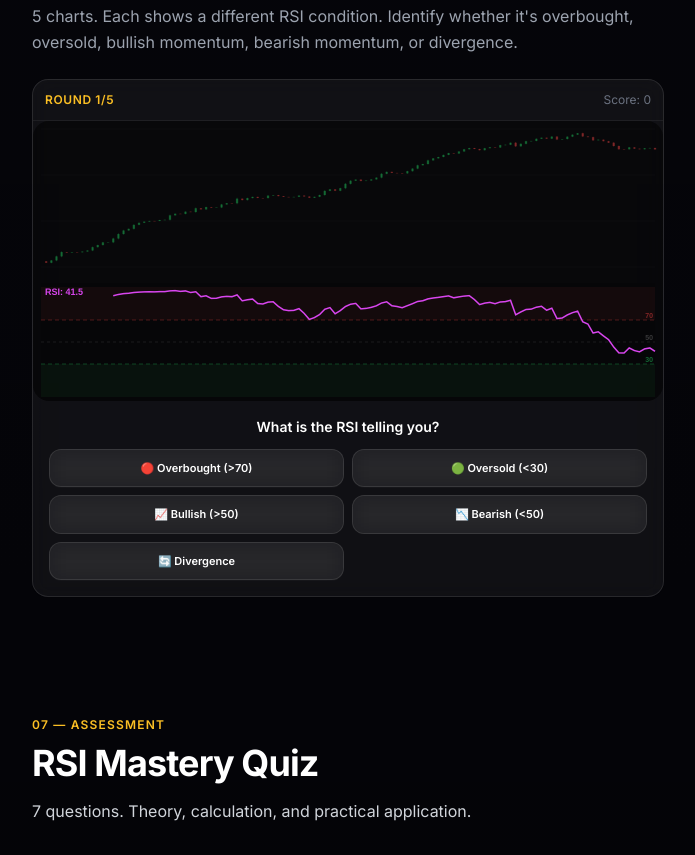
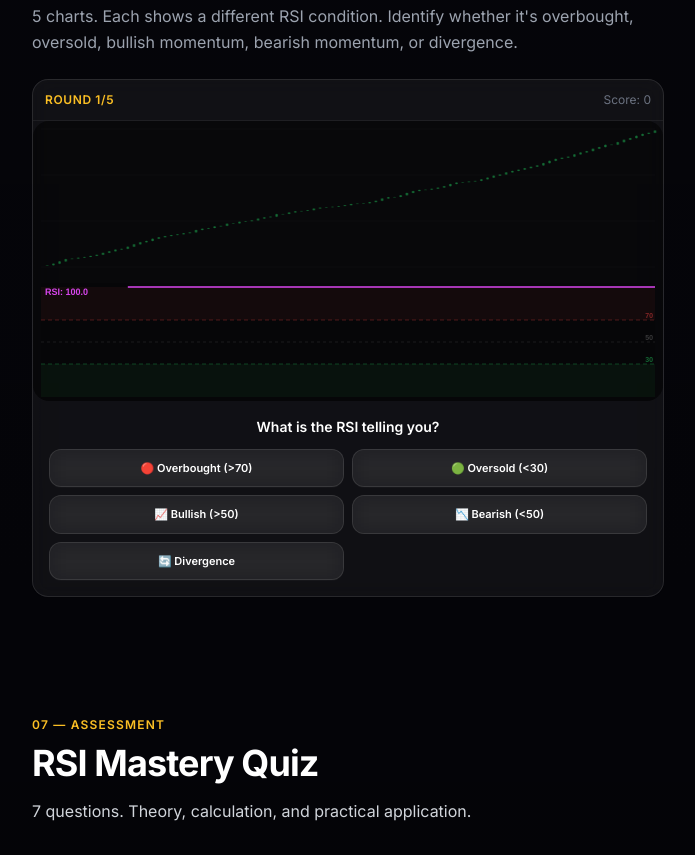
Before and after one commit to shezabs/interakktive-website, a Next.js app: page /academy/lesson/rsi in a window 1280 px wide. Shown: the part 4200-5055 px from the top of the page, without its empty margins (292-987 px from the left). Built offline with nearby package versions, Linux system fonts and the light colour scheme; no server answers.

Commit message:
fix: RSI game - manual advance, fixed price data for each scenario

```diff
--- a/app/academy/lesson/rsi/page.tsx
+++ b/app/academy/lesson/rsi/page.tsx
@@ -361,27 +361,65 @@ function RSISignalGame() {
   const [done, setDone] = useState(false);
 
   const scenarios = useMemo(() => {
-    function makeData(seed: number, pattern: 'ob' | 'os' | 'mid_bull' | 'mid_bear' | 'div'): number[] {
+    // Each scenario has carefully crafted price data to produce a clear RSI condition
+    function makeOB(seed: number): number[] {
+      // Strong sustained rally — RSI will be well above 70
+      const rand = seededRandom(seed);
+      const p: number[] = [80];
+      for (let i = 1; i < 100; i++) {
+        p.push(p[i - 1] + (rand() - 0.3) * 1.5 + 0.6);
+      }
+      return p;
+    }
+    function makeOS(seed: number): number[] {
+      // Strong sustained sell-off — RSI will be well below 30
+      const rand = seededRandom(seed);
+      const p: number[] = [120];
+      for (let i = 1; i < 100; i++) {
+        p.push(p[i - 1] + (rand() - 0.7) * 1.5 - 0.6);
+      }
+      return p;
+    }
+    function makeBull(seed: number): number[] {
+      // Gentle uptrend — RSI stays 50-65 range
       const rand = seededRandom(seed);
       const p: number[] = [100];
-      for (let i = 1; i < 120; i++) {
-        const noise = (rand() - 0.5) * 1.5;
+      for (let i = 1; i < 100; i++) {
+        p.push(p[i - 1] + (rand() - 0.45) * 2 + 0.1);
+      }
+      return p;
+    }
+    function makeBear(seed: number): number[] {
+      // Gentle downtrend — RSI stays 35-50 range
+      const rand = seededRandom(seed);
+      const p: number[] = [100];
+      for (let i = 1; i < 100; i++) {
+        p.push(p[i - 1] + (rand() - 0.55) * 2 - 0.1);
+      }
+      return p;
+    }
+    function makeDiv(seed: number): number[] {
+      // Price makes lower low but with weakening momentum (RSI higher low)
+      const rand = seededRandom(seed);
+      const p: number[] = [100];
+      for (let i = 1; i < 100; i++) {
+        const noise = (rand() - 0.5) * 1.2;
         let trend = 0;
-        if (pattern === 'ob') trend = i < 80 ? 0.4 : -0.1; // strong rally → overbought
-        else if (pattern === 'os') trend = i < 80 ? -0.4 : 0.1; // strong sell → oversold
-        else if (pattern === 'mid_bull') trend = 0.15; // steady up, RSI stays above 50
-        else if (pattern === 'mid_bear') trend = -0.15; // steady down, RSI below 50
-        else trend = i < 60 ? -0.3 : 0.2; // divergence pattern
+        if (i < 30) trend = -0.5;       // first drop
+        else if (i < 50) trend = 0.3;    // recovery
+        else if (i < 80) trend = -0.25;  // second drop (shallower momentum)
+        else trend = 0.15;               // start of recovery
         p.push(p[i - 1] + noise + trend);
       }
       return p;
     }
+
     return [
-      { prices: makeData(111, 'ob'), correct: 'overbought', explain: 'RSI surged above 70 after a strong rally. The market is overbought — momentum is stretched. Watch for a pullback or reversal.' },
-      { prices: makeData(222, 'os'), correct: 'oversold', explain: 'RSI dropped below 30 after heavy selling. The market is oversold — selling pressure may be exhausted. Watch for a bounce.' },
-      { prices: makeData(333, 'mid_bull'), correct: 'bullish_momentum', explain: 'RSI is above 50 and trending higher. This confirms bullish momentum — the trend is healthy. Look for pullback entries, not shorts.' },
-      { prices: makeData(444, 'mid_bear'), correct: 'bearish_momentum', explain: 'RSI is below 50 and trending lower. Bearish momentum confirmed. Avoid buying — look for short setups or stay out.' },
-      { prices: makeData(555, 'div'), correct: 'divergence', explain: 'Price made new lows but RSI didn\'t — bullish divergence. The selling momentum is weakening. A reversal may be forming.' },
+      { prices: makeOB(111), correct: 'overbought', explain: 'RSI surged above 70 after a strong rally. The market is overbought — momentum is stretched. Watch for a pullback.' },
+      { prices: makeOS(222), correct: 'oversold', explain: 'RSI dropped below 30 after heavy selling. The market is oversold — selling pressure may be exhausted. Watch for a bounce.' },
+      { prices: makeBull(333), correct: 'bullish_momentum', explain: 'RSI is above 50 and steady. Bullish momentum confirmed — the trend is healthy. Look for pullback entries.' },
+      { prices: makeBear(444), correct: 'bearish_momentum', explain: 'RSI is below 50. Bearish momentum — avoid buying. Look for short setups or stay out.' },
+      { prices: makeDiv(555), correct: 'divergence', explain: 'Price made a lower low but RSI made a higher low — bullish divergence. Selling is weakening. A reversal may be forming.' },
     ];
   }, []);
 
@@ -405,10 +443,11 @@ function RSISignalGame() {
     if (answer) return;
     setAnswer(ans);
     if (ans === sc.correct) setScore(s => s + 1);
-    setTimeout(() => {
-      if (round < scenarios.length - 1) { setRound(r => r + 1); setAnswer(null); }
-      else setDone(true);
-    }, 2500);
+  };
+
+  const nextRound = () => {
+    if (round < scenarios.length - 1) { setRound(r => r + 1); setAnswer(null); }
+    else setDone(true);
   };
 
   if (done) return (
@@ -440,9 +479,14 @@ function RSISignalGame() {
           })}
         </div>
         {answer && (
-          <motion.p initial={{ opacity: 0 }} animate={{ opacity: 1 }} className="mt-3 text-xs text-gray-400 text-center leading-relaxed">
-            {answer === sc.correct ? '✅ Correct! ' : '❌ Not quite. '}{sc.explain}
-          </motion.p>
+          <motion.div initial={{ opacity: 0 }} animate={{ opacity: 1 }}>
+            <p className="mt-3 text-xs text-gray-400 text-center leading-relaxed">
+              {answer === sc.correct ? '✅ Correct! ' : '❌ Not quite. '}{sc.explain}
+            </p>
+            <button onClick={nextRound} className="w-full mt-3 py-2.5 rounded-xl glass text-xs font-semibold text-amber-400 active:scale-95">
+              {round >= scenarios.length - 1 ? 'See Results' : 'Next Round →'}
+            </button>
+          </motion.div>
         )}
       </div>
     </div>
```
Also changed, not shown: 1 other file (tests, documents, lock files or other folders).
